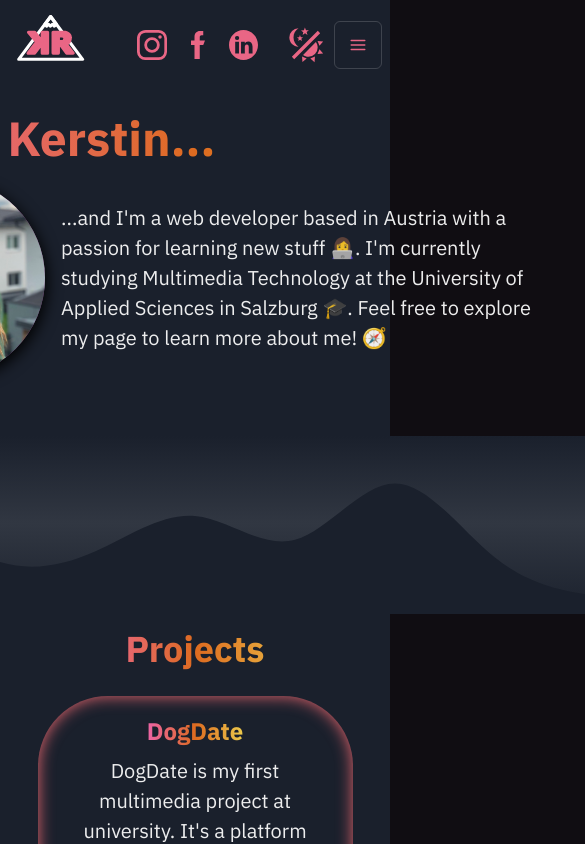
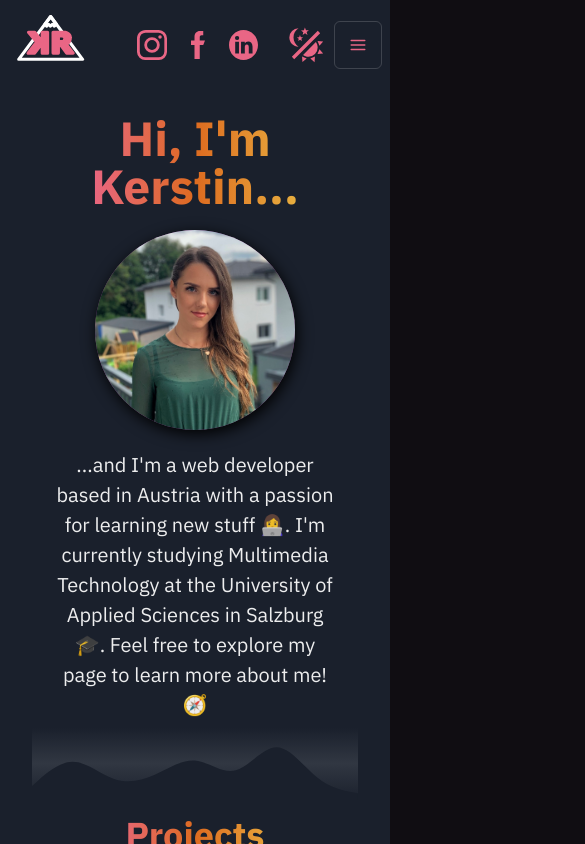
Before and after one commit to kerstin97/portfolio, a Next.js app in the folder portfolio/: page / in a window 390 px wide. Shown: the top 844 px of the page, 585 px wide, since content can reach past the window. Built offline with nearby package versions, Linux system fonts and the light colour scheme.

Commit message:
Make hello responsive and edit breakpoints

```diff
--- a/portfolio/components/hello.js
+++ b/portfolio/components/hello.js
@@ -1,19 +1,45 @@
-import {  GridItem, Grid, Avatar, Heading, Text } from "@chakra-ui/react"
+import {  GridItem, Flex, Avatar, Heading, Text } from "@chakra-ui/react"
 
 export default function Hello() {
     return (
         <section id="hello">
-            <Grid
-            templateRows="0f,1fr"
-            templateColumns="repeat(5, 1fr)"
-            gap={4}
-            p={"50px"}
+            <Flex
+                flexWrap="wrap"
+                alignItems="center"
+                textAlign={["center","center","start","start"]}
+                pt={["50px","50px","20px","20px"]}
+                pl={["20px","20px","50px","50px"]}
+                pr={["20px","20px","50px","50px"]}
             >
-                <GridItem rowSpan={1} colSpan={5}><Heading  size="3xl"  bgGradient="linear(to-l, yellow.400, orange.500, pink.400)" bgClip="text">Hi, I&#39;m Kerstin...</Heading></GridItem>
-                <GridItem colSpan={1} ><Avatar boxSize="200px" name="Segun Adebayo" src="images/me.JPG" boxShadow="2px 4px 15px 0px #000000"/></GridItem>
-                <GridItem colSpan={4} margin="auto"><Text fontSize="xl">...and I&#39;m a web developer based in Austria with a passion for learning new stuff 👩‍💻. I&#39;m currently studying Multimedia Technology at the University of Applied Sciences in Salzburg
-&#127891;. Feel free to explore my page to learn more about me! 🧭 </Text></GridItem>
-            </Grid>
+                <Heading
+                    size="3xl"
+                    width="100%"
+                    mb="20px"
+                    bgGradient="linear(to-l, yellow.400, orange.500, pink.400)"
+                    bgClip="text"
+                >
+                    Hi, I&#39;m Kerstin...
+                </Heading>
+
+                <Avatar
+                    boxSize="200px"
+                    name="Segun Adebayo"
+                    src="images/me.JPG"
+                    boxShadow="2px 4px 15px 0px #000000"
+                    margin= {["auto",null,null,null]}
+                />
+
+                <Text
+                    flexGrow={[null,null,"5","5"]}
+                    flexBasis={[null,null,"5","5"]}
+                    ml={[null,null,"20px","20px"]}
+                    mt={["20px","20px","0","0"]}
+                    fontSize="xl"
+                >
+                    ...and I&#39;m a web developer based in Austria with a passion for learning new stuff 👩‍💻. I&#39;m currently studying Multimedia Technology at the University of Applied Sciences in Salzburg
+                    &#127891;. Feel free to explore my page to learn more about me! 🧭
+                </Text>
+            </Flex>
         </section>
     )
 }
--- a/portfolio/pages/index.js
+++ b/portfolio/pages/index.js
@@ -29,7 +29,12 @@ export default function Home() {
 
       <main className={styles.main}>
         <LeftSection toggleColorMode={toggleColorMode} isDark={isDark}/>
-        <VStack className={styles.content}>
+        <VStack
+          width={["100%","100%", "auto", "auto"]}
+          pr={["","", "150px", "150px"]}
+          pl={["","", "150px", "150px"]}
+          className={styles.content}
+        >
           <Hello/>
           <Wave1
             fill={isDark ? "#1A202C" : "#fff"}
--- a/portfolio/styles/Home.module.css
+++ b/portfolio/styles/Home.module.css
@@ -14,12 +14,6 @@
 }
 
 
-@media (max-width: 1600px) {
-  .content {
-    padding-left: 150px;
-    padding-right: 150px;
-  }
-}
 
 .footer {
   display: flex;
--- a/portfolio/theme/index.js
+++ b/portfolio/theme/index.js
@@ -6,10 +6,10 @@ const config = {
   }
 
 const breakpoints = createBreakpoints({
-    sm:'50em',
-    md:'60em',
-    lg:'70em',
-    xl:'80em'
+    sm: "30em",
+    md: "55em",
+    lg: "62em",
+    xl: "80em",
 })
 
 const theme = extendTheme({
```
